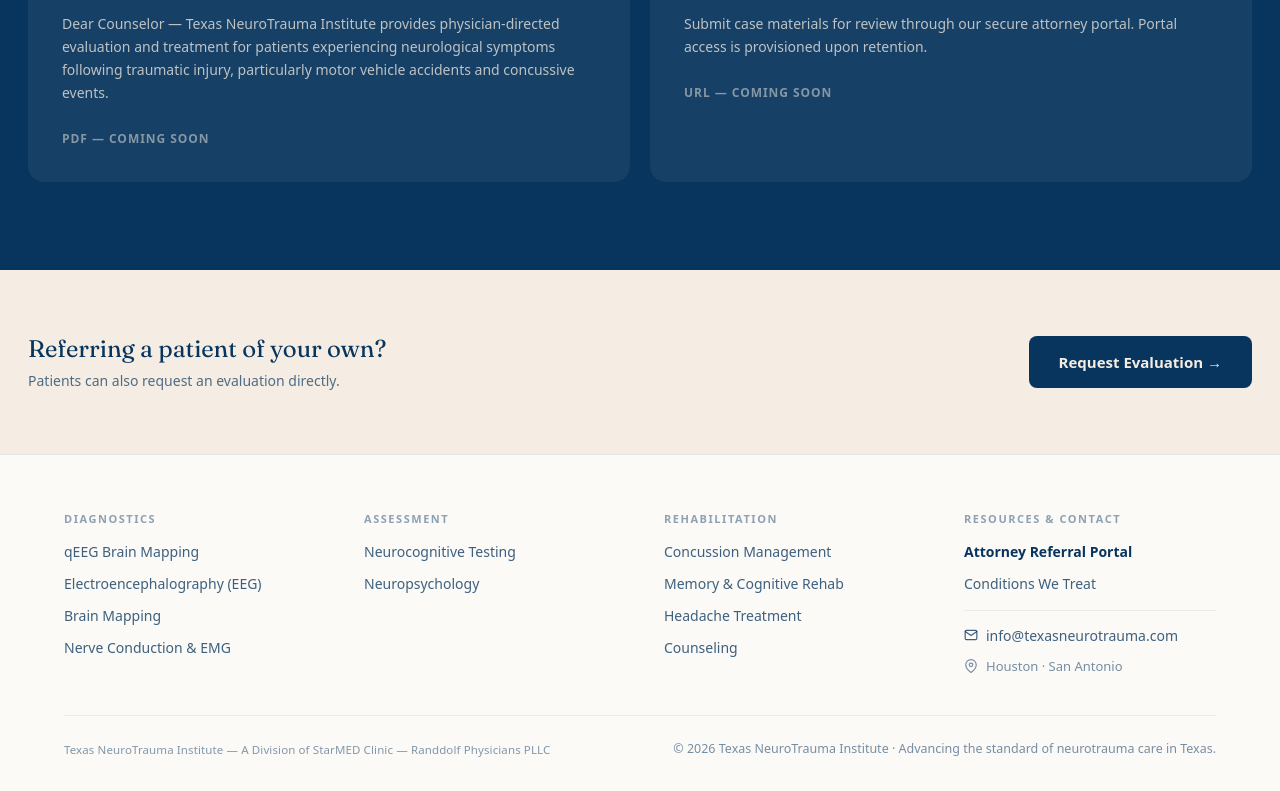
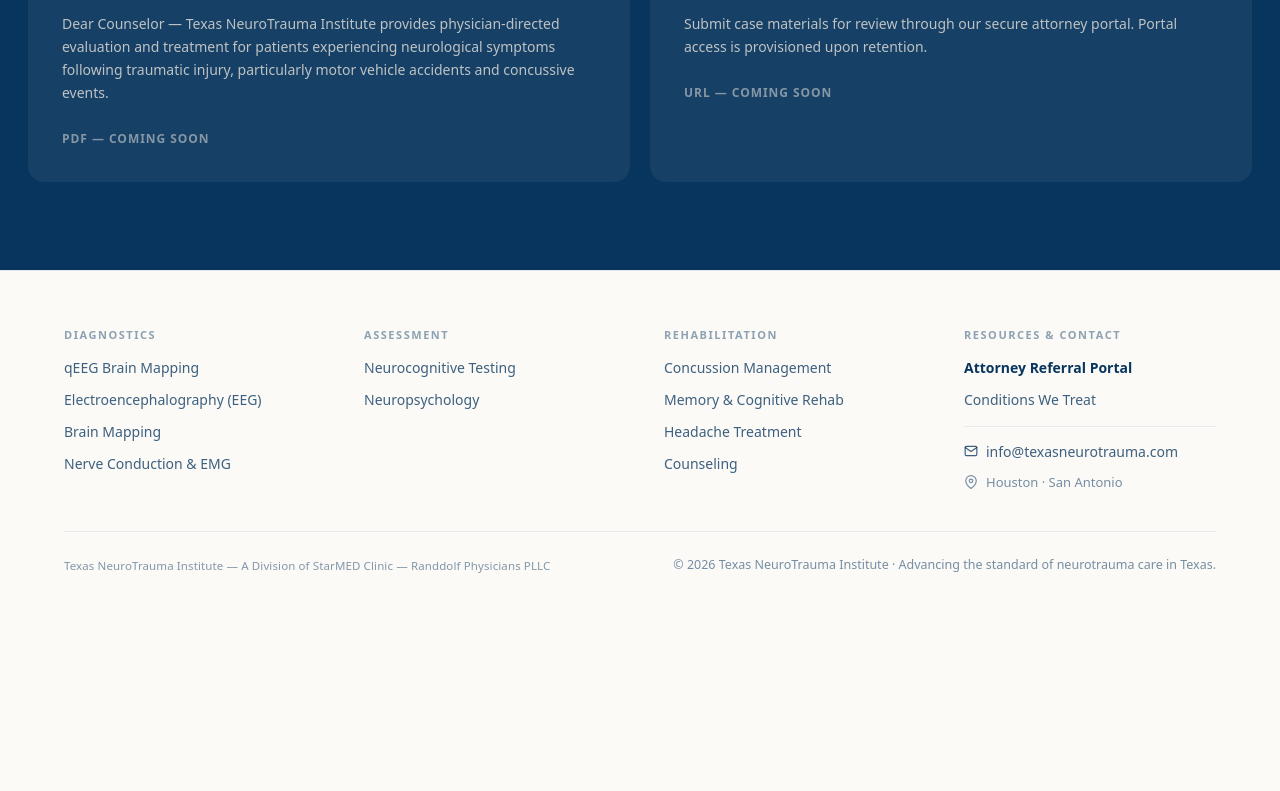
Before and after one commit to fannonb/tni-website, a React (Vite) app: page /for-attorneys in a window 1280 px wide. Shown: the part 3282-4073 px from the top of the page. After the commit the page ends 3889 px from the top, so only its background shows below. Built offline with nearby package versions, Linux system fonts and the light colour scheme; a web font is replaced by a local one.

Commit message:
Removed referring patient CTA from For Attorneys page

```diff
--- a/src/pages/ForAttorneys.tsx
+++ b/src/pages/ForAttorneys.tsx
@@ -1,5 +1,4 @@
 import { useEffect } from 'react';
-import { Link } from 'react-router-dom';
 import { Container, Eyebrow, SectionHeading, Button } from '../components/ui';
 import { Reveal } from '../components/Reveal';
 import { TopographicPattern } from '../components/brand/TopographicPattern';
@@ -213,22 +212,7 @@
         </div>
       </section>
 
-      {/* CTA */}
-      <section style={{ padding: '64px 0', background: '#f5ede3' }}>
-        <div style={{ maxWidth: 1280, margin: '0 auto', padding: '0 28px', display: 'flex', flexWrap: 'wrap', alignItems: 'center', justifyContent: 'space-between', gap: 24 }}>
-          <div>
-            <div style={{ fontFamily: "'Fraunces', serif", fontSize: 24, color: '#07355e', marginBottom: 8 }}>Referring a patient of your own?</div>
-            <p style={{ fontSize: 14, color: 'rgba(7,53,94,0.7)', margin: 0 }}>Patients can also request an evaluation directly.</p>
-          </div>
-          <Link
-            to="/contact"
-            className="tni-btn-navy"
-            style={{ background: '#07355e', color: '#f5ede3', padding: '16px 30px', borderRadius: 8, textDecoration: 'none', fontSize: 15, fontWeight: 600, whiteSpace: 'nowrap' }}
-          >
-            Request Evaluation →
-          </Link>
-        </div>
-      </section>
+
     </>
   );
 }
```
